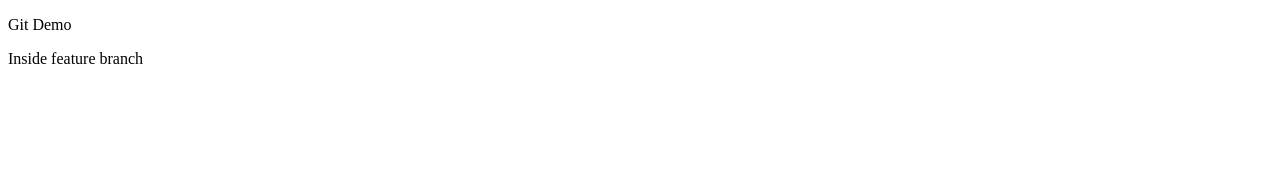
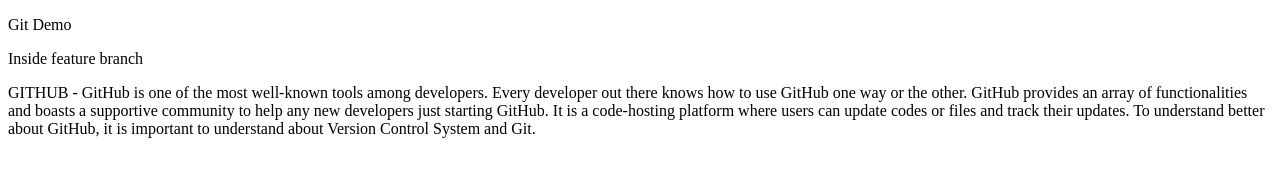
Before and after one commit to PankhudiJain17/GIT_demo_final, a plain HTML site: page index.html in a window 1280 px wide. Drawn offline with Linux system fonts and the light colour scheme.

Commit message:
Added about github

```diff
--- a/index.html
+++ b/index.html
@@ -6,6 +6,7 @@
     <title>Document</title>
     <p>Git Demo</p>
     <p>Inside feature branch</p>
+    <p>GITHUB - GitHub is one of the most well-known tools among developers. Every developer out there knows how to use GitHub one way or the other. GitHub provides an array of functionalities and boasts a supportive community to help any new developers just starting GitHub. It is a code-hosting platform where users can update codes or files and track their updates. To understand better about GitHub, it is important to understand about Version Control System and Git.</p>
 </head>
 <body>
 
```
